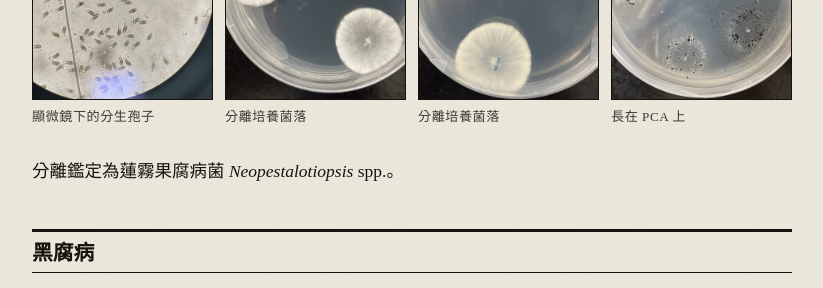
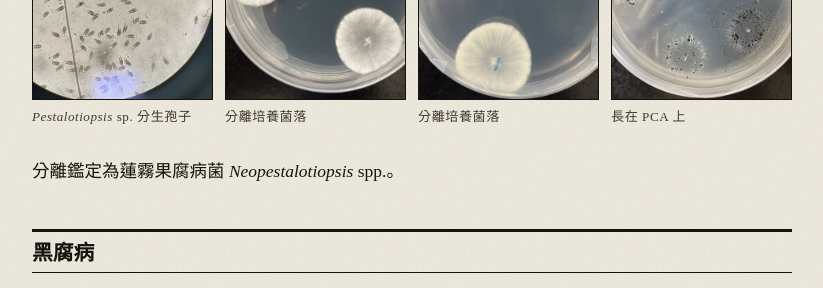
Before and after one commit to laijianren/laijianren.github.io, a Jekyll site: the page built from _cases/2023-06-02-nanzhou-wax-apple-fruit-rot.md, in a window 1280 px wide and 900 px high, scrolled down 1611 px. Shown: the part 151-439 px from the top of the window, without its empty margins (228-1051 px from the left). Built offline with Jekyll 4.4.1, drawn with Linux system fonts in a browser that asks for light colours; some web fonts are replaced.

Commit message:
南州蓮霧：分生孢子圖說
Co-Authored-By: Claude Opus 5.5 (1M context) <noreply@anthropic.com>
Claude-Session: https://claude.ai/code/session_01XJGjkT6ynprrpQ61onDbZk

```diff
--- a/_cases/2023-06-02-nanzhou-wax-apple-fruit-rot.md
+++ b/_cases/2023-06-02-nanzhou-wax-apple-fruit-rot.md
@@ -21,7 +21,7 @@ cover_caption: 果腐病果實
 ### 病原鑑定
 
 <div class="photo-grid">
-<figure class="photo"><img src="/assets/cases/2023-06-02-nanzhou-wax-apple/07.jpg" alt="顯微鏡下的分生孢子"><figcaption>顯微鏡下的分生孢子</figcaption></figure>
+<figure class="photo"><img src="/assets/cases/2023-06-02-nanzhou-wax-apple/07.jpg" alt="顯微鏡下的分生孢子"><figcaption><em>Pestalotiopsis</em> sp. 分生孢子</figcaption></figure>
 <figure class="photo"><img src="/assets/cases/2023-06-02-nanzhou-wax-apple/08.jpg" alt="培養皿上的白色菌落"><figcaption>分離培養菌落</figcaption></figure>
 <figure class="photo"><img src="/assets/cases/2023-06-02-nanzhou-wax-apple/09.jpg" alt="培養皿上的白色菌落"><figcaption>分離培養菌落</figcaption></figure>
 <figure class="photo"><img src="/assets/cases/2023-06-02-nanzhou-wax-apple/10.jpg" alt="PCA 培養基上產生黑色孢子堆"><figcaption>長在 PCA 上</figcaption></figure>
```
